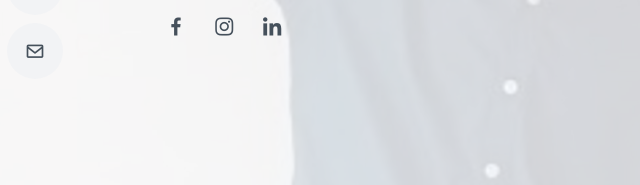
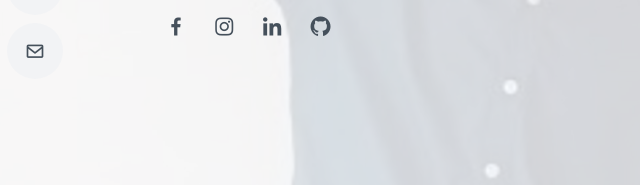
Before and after one commit to muhammedyaseendeveloper/My-Resume, a plain HTML site: page index.html in a window 1280 px wide. Shown: the part 441-626 px from the top of the page, 8-648 px from the left. Drawn offline with nearby package versions, Linux system fonts and the light colour scheme.

Commit message:
Update index.html

```diff
--- a/index.html
+++ b/index.html
@@ -57,6 +57,8 @@
         <a href="https://www.facebook.com/profile.php?id=100073795750629" class="facebook"><i class="bx bxl-facebook"></i></a>
         <a href="https://www.instagram.com/muhammed_yaseen_developer/" class="instagram"><i class="bx bxl-instagram"></i></a>
         <a href="https://www.linkedin.com/in/muhammed-yaseen-a07617223/" class="linkedin"><i class="bx bxl-linkedin"></i></a>
+        <a href="#" class="github"><i class="bx bxl-github"></i></a>
+
       </div>
     </div>
   </section><!-- End Hero -->
```
